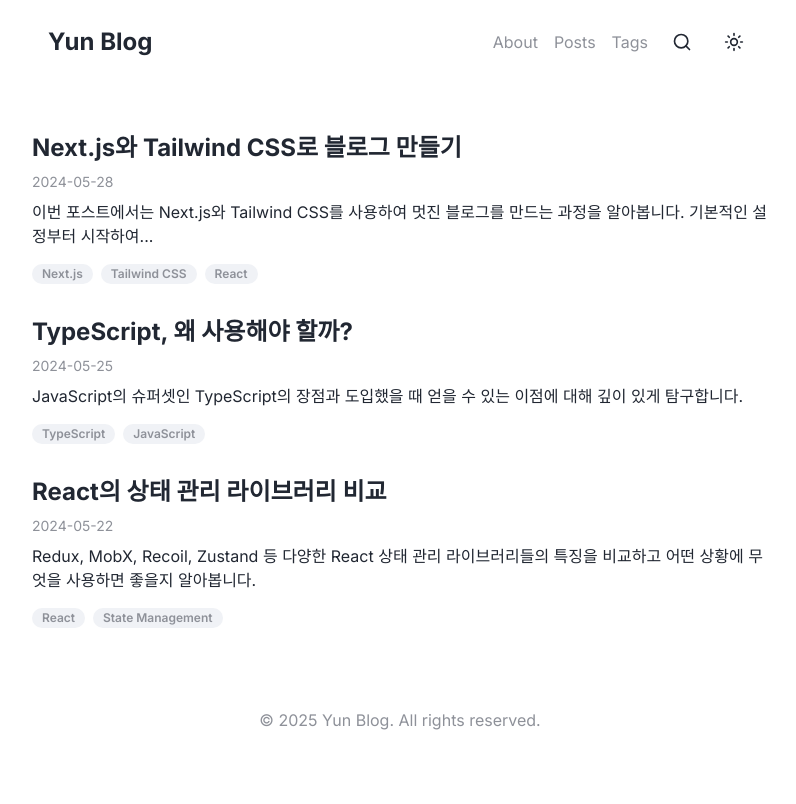
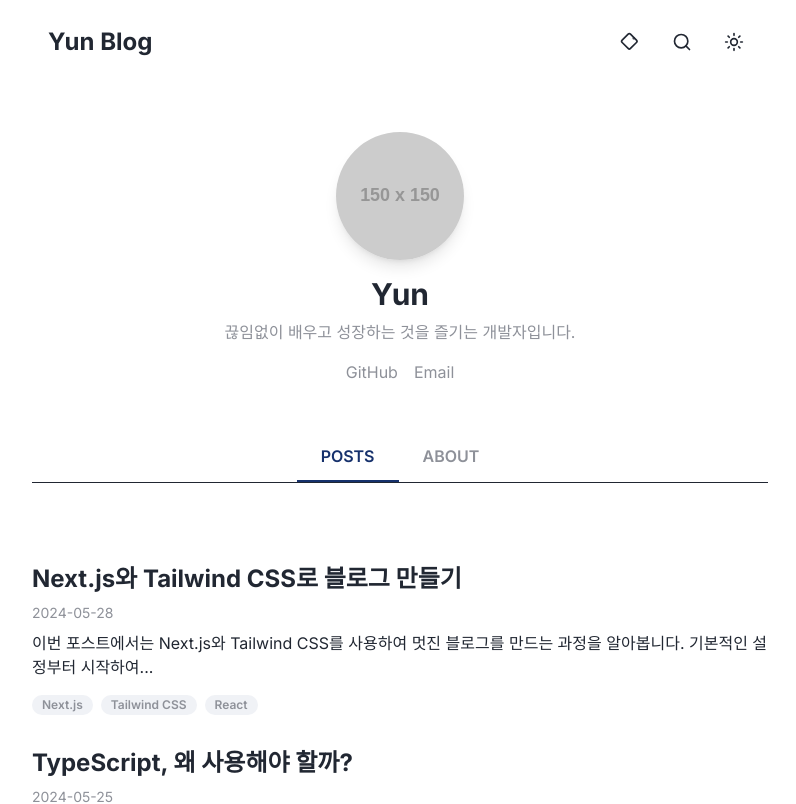
Before and after one commit to Yseek/yun-blog, a Next.js app: page /yun-blog/ in a window 1280 px wide. Shown: the top 804 px of the page, without its empty margins (240-1036 px from the left). Built offline with nearby package versions, Linux system fonts and the light colour scheme.

Commit message:
🎨 수정

```diff
--- a/src/app/page.tsx
+++ b/src/app/page.tsx
@@ -1,13 +1,49 @@
-import { PostPreview } from '@/components/PostPreview';
-import { posts } from '@/posts';
+"use client";
 
-export default function Home() {
+import { useSearchParams } from 'next/navigation';
+import Link from 'next/link';
+import { ProfileCard } from '@/components/ProfileCard';
+import { AboutContent } from '@/components/AboutContent';
+import { PostsList } from '@/components/PostsList';
+
+export default function HomePage() {
+  const searchParams = useSearchParams();
+  const view = searchParams.get('view');
+
+  const isAboutView = view === 'about';
+
   return (
-    <div className="py-12">
-      <div className="space-y-8">
-        {posts.map((post) => (
-          <PostPreview key={post.id} post={post} />
-        ))}
+    <div>
+      <ProfileCard />
+
+      <div className="flex justify-center border-b mb-8">
+        <Link
+          href="/"
+          className={`px-6 py-3 font-semibold border-b-2 transition-colors
+            ${!isAboutView
+              ? 'border-primary text-primary'
+              : 'border-transparent text-muted-foreground hover:text-primary'
+            }`
+          }
+        >
+          POSTS
+        </Link>
+        <Link
+          href="/?view=about"
+          className={`px-6 py-3 font-semibold border-b-2 transition-colors
+            ${isAboutView
+              ? 'border-primary text-primary'
+              : 'border-transparent text-muted-foreground hover:text-primary'
+            }`
+          }
+        >
+          ABOUT
+        </Link>
+      </div>
+
+      {/* 3. 탭에 따라 동적으로 바뀌는 컨텐츠 */}
+      <div>
+        {isAboutView ? <AboutContent /> : <PostsList />}
       </div>
     </div>
   );
--- a/src/app/posts/page.tsx
+++ /dev/null
@@ -1,20 +0,0 @@
-import type { Metadata } from 'next';
-import { PostPreview } from '@/components/PostPreview';
-import { posts } from '@/posts';
-
-export const metadata: Metadata = {
-  title: 'All Posts | Yun Blog',
-  description: '전체 게시물 목록',
-};
-
-export default function PostsPage() {
-  return (
-    <div className="py-12">
-      <div className="space-y-8">
-        {posts.map((post) => (
-          <PostPreview key={post.id} post={post} />
-        ))}
-      </div>
-    </div>
-  );
-}
--- a/src/app/about/page.tsx
+++ b/src/components/AboutContent.tsx
@@ -1,35 +1,16 @@
-import type { Metadata } from 'next';
 import Image from 'next/image';
 
-export const metadata: Metadata = {
-  title: 'About | Yun Blog',
-  description: 'Yun의 블로그 소개',
-};
-
-export default function AboutPage() {
+export function AboutContent() {
   return (
     <div className="py-12">
       <div className="max-w-4xl mx-auto px-4 sm:px-6 lg:px-8">
         <div className="mt-16 flex flex-col md:flex-row items-center md:items-start space-y-8 md:space-y-0 md:space-x-12">
-          <div className="md:w-1/3 flex justify-center">
-            {/* 나중에 본인의 프로필 이미지로 교체하세요.
-              이미지는 public 폴더에 넣고 경로를 지정하면 됩니다.
-              예: /profile.jpg
-            */}
-            <div className="relative w-48 h-48 rounded-full overflow-hidden shadow-lg">
-              <Image
-                src="https://via.placeholder.com/200" // 임시 프로필 이미지
-                alt="Profile Picture"
-                layout="fill"
-                objectFit="cover"
-              />
-            </div>
-          </div>
           <div className="md:w-2/3">
             <h2 className="text-3xl font-bold text-primary mb-4">안녕하세요, Yun입니다.</h2>
             <div className="prose dark:prose-invert max-w-none text-lg">
               <p>
-                저는 기술을 탐구하고 새로운 것을 만들어내는 것을 좋아합니다.
+                저는 웹 기술을 탐구하고 새로운 것을 만들어내는 것을 좋아합니다.
+                특히 React와 Next.js 생태계에 깊은 관심을 가지고 있으며,
                 사용자에게 더 나은 경험을 제공하는 인터랙티브한 웹 애플리케이션을 만드는 데 집중하고 있습니다.
               </p>
               <p>
@@ -39,7 +20,7 @@ export default function AboutPage() {
               </p>
               <h3 className="text-2xl font-bold mt-8 mb-4">기술 스택</h3>
               <ul className="list-disc list-inside">
-                <li><strong>Languages:</strong> Java, JavaScript</li>
+                <li><strong>Languages:</strong> TypeScript, JavaScript</li>
                 <li><strong>Frontend:</strong> Next.js, React, Tailwind CSS</li>
                 <li><strong>Backend:</strong> Node.js, Express</li>
                 <li><strong>DevOps:</strong> Docker, GitHub Actions</li>
--- a/src/components/Header.tsx
+++ b/src/components/Header.tsx
@@ -9,17 +9,12 @@ export function Header() {
           Yun Blog
         </Link>
         <div className="flex items-center space-x-4">
-          <nav className="hidden sm:flex space-x-4">
-            <Link href="/about" className="text-muted-foreground hover:text-foreground">
-              About
-            </Link>
-            <Link href="/posts" className="text-muted-foreground hover:text-foreground">
-              Posts
-            </Link>
-            <Link href="/tags" className="text-muted-foreground hover:text-foreground">
-              Tags
-            </Link>
-          </nav>
+          <Link href="/tags" className="p-2 rounded-md hover:bg-muted" aria-label="Tags">
+            <svg xmlns="http://www.w3.org/2000/svg" width="20" height="20" viewBox="0 0 24 24" fill="none" stroke="currentColor" strokeWidth="2" strokeLinecap="round" strokeLinejoin="round">
+              <path d="M12.586 2.586a2 2 0 0 0-2.828 0L2.586 9.757a2 2 0 0 0 0 2.828l7.172 7.172a2 2 0 0 0 2.828 0l7.172-7.172a2 2 0 0 0 0-2.828L12.586 2.586z"></path>
+              <circle cx="16.5" cy="7.5" r=".5" fill="currentColor"></circle>
+            </svg>
+          </Link>
           <Link href="/search" className="p-2 rounded-md hover:bg-muted" aria-label="Search">
             <svg xmlns="http://www.w3.org/2000/svg" width="20" height="20" viewBox="0 0 24 24" fill="none" stroke="currentColor" strokeWidth="2" strokeLinecap="round" strokeLinejoin="round">
               <circle cx="11" cy="11" r="8"></circle>
--- /dev/null
+++ b/src/components/PostsList.tsx
@@ -0,0 +1,12 @@
+import { PostPreview } from '@/components/PostPreview';
+import { posts } from '@/posts';
+
+export function PostsList() {
+  return (
+    <div className="space-y-8 py-12">
+      {posts.map((post) => (
+        <PostPreview key={post.id} post={post} />
+      ))}
+    </div>
+  );
+}
--- /dev/null
+++ b/src/components/ProfileCard.tsx
@@ -0,0 +1,29 @@
+import Link from 'next/link';
+import Image from 'next/image';
+
+export function ProfileCard() {
+  return (
+    <div className="py-12 flex flex-col items-center text-center">
+      <div className="relative w-32 h-32 rounded-full overflow-hidden shadow-lg mb-4">
+        <Image
+          src="https://via.placeholder.com/150" // 나중에 본인의 프로필 이미지로 교체하세요.
+          alt="Profile Picture"
+          layout="fill"
+          objectFit="cover"
+        />
+      </div>
+      <h1 className="text-3xl font-bold">Yun</h1>
+      <p className="mt-2 text-muted-foreground">
+        끊임없이 배우고 성장하는 것을 즐기는 개발자입니다.
+      </p>
+      <div className="mt-4 flex space-x-4">
+        <Link href="https://github.com/yseek" target="_blank" className="text-muted-foreground hover:text-primary">
+          GitHub
+        </Link>
+        <Link href="mailto:yun5003@naver.com" className="text-muted-foreground hover:text-primary">
+          Email
+        </Link>
+      </div>
+    </div>
+  );
+}
--- a/src/components/SearchContent.tsx
+++ b/src/components/SearchContent.tsx
@@ -30,7 +30,6 @@ export default function SearchContent() {
 
   return (
     <div className="py-12">
-      {/* 이 부분의 구조를 더 명확하게 수정했습니다. */}
       <div className="mb-12 text-center">
         <div className="mb-12">
             <p className="text-center text-lg text-muted-foreground">
--- a/src/components/TagsContent.tsx
+++ b/src/components/TagsContent.tsx
@@ -24,7 +24,7 @@ export default function TagsContent() {
 
   return (
     <div className="py-12">
-        <div className="flex flex-wrap justify-center gap-4 mt-8">
+        <div className="flex flex-wrap justify-center gap-4 mt-8 mb-12">
             {allTags.map(tag => (
             <Link
                 key={tag}
```
